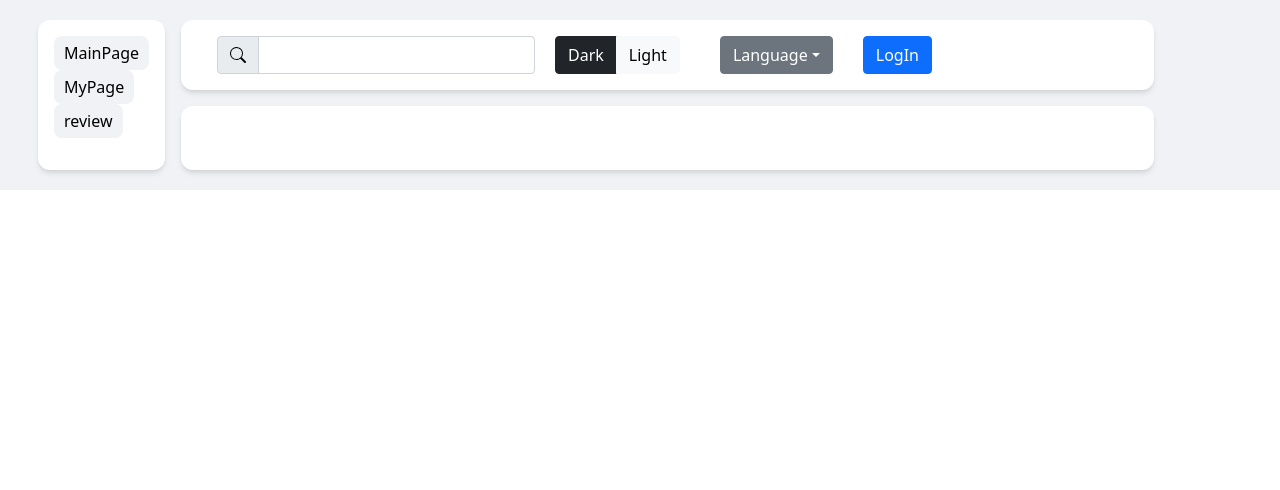
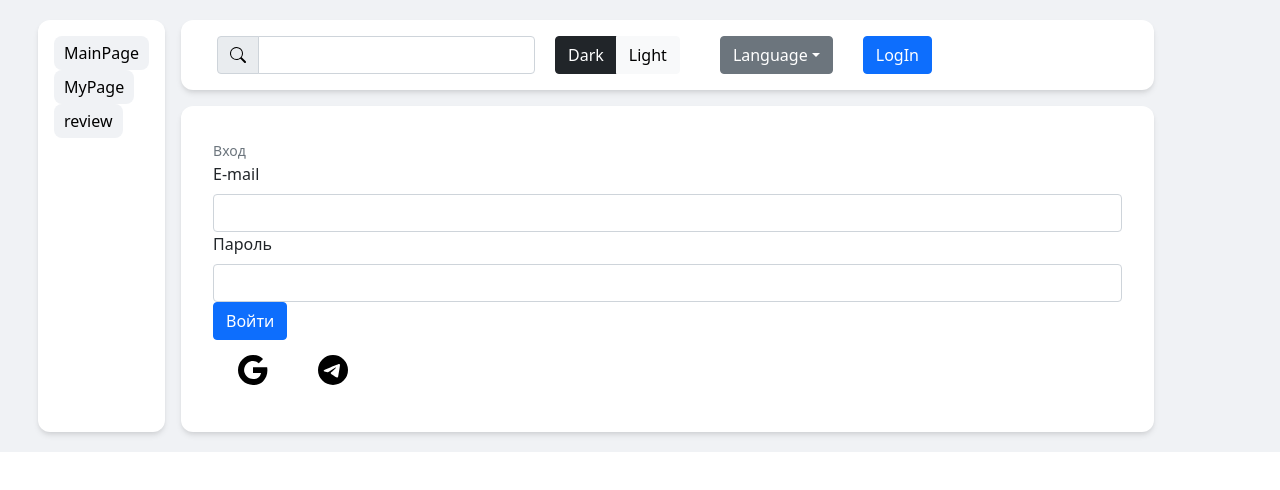
Before and after one commit to AlexeyBorovik/rec-app, a React (Create React App) app: page /login in a window 1280 px wide. Shown: the top 490 px of the page. Built offline with nearby package versions, Linux system fonts and the light colour scheme.

Commit message:
Initialized Auth component

```diff
--- a/src/App.js
+++ b/src/App.js
@@ -4,6 +4,7 @@ import { Header } from "./components/Header/Header";
 import { MyPage } from "./components/MyPage/MyPage";
 import { MainPage } from "./components/MainPage/MainPage";
 import { Route, Routes } from "react-router-dom";
+import { Auth } from "./components/Auth/Auth";
 
 import { Review } from "./components/Review/Review";
 
@@ -16,6 +17,7 @@ function App() {
         <div className="content">
           <Routes>
             <Route path="/" element={<MainPage />}></Route>
+            <Route path="/login" element={<Auth />}></Route>
             <Route path="my-page" element={<MyPage />}></Route>
             <Route path="review" element={<Review />}></Route>
           </Routes>
--- /dev/null
+++ b/src/components/Auth/Auth.jsx
@@ -0,0 +1,26 @@
+import { Button, Form } from "react-bootstrap";
+import styles from "./Auth.module.css";
+
+import googleIcon from "./../../icons/google.svg"
+import tgIcon from "./../../icons/telegram.svg"
+
+export const Auth = () => {
+  return (
+      <Form className={styles.login}>
+        <Form.Text>Вход</Form.Text>
+        <Form.Group>
+          <Form.Label>E-mail</Form.Label>
+          <Form.Control></Form.Control>
+        </Form.Group>
+        <Form.Label>Пароль</Form.Label>
+        <Form.Control></Form.Control>
+        <Form.Group>
+          <Button>Войти</Button>
+        </Form.Group>
+        <Form.Group className={styles.socials}>
+          <Button variant="outline-primary"><img src={googleIcon} alt=""></img></Button>
+          <Button variant="outline-primary"><img src={tgIcon} alt=""></img></Button>
+        </Form.Group>
+      </Form>
+  );
+};
--- /dev/null
+++ b/src/components/Auth/Auth.module.css
@@ -0,0 +1,9 @@
+.socials button {
+    margin: 0 10px;
+    padding: 15px;
+    border: 0;
+}
+.socials img {
+    height: 30px;
+    width: 30px;
+}
--- a/src/components/Header/Header.jsx
+++ b/src/components/Header/Header.jsx
@@ -1,7 +1,7 @@
 import { Button, ButtonGroup, Dropdown, DropdownButton, FormControl, InputGroup } from "react-bootstrap";
 import styles from "./Header.module.css";
 import searchIcon from "../../icons/search.svg"
-import DropdownItem from "react-bootstrap/esm/DropdownItem";
+import { Link } from "react-router-dom";
 
 export const Header = () => {
   return (
@@ -25,7 +25,7 @@ export const Header = () => {
           </DropdownButton>
       </div>
       <div>
-        <Button> LogIn </Button>
+        <Link to={"/login"}> <Button>LogIn</Button></Link>
       </div>
     </div>
   );
```
Also changed, not shown: src/icons/google.svg (added), src/icons/telegram.svg (added).
